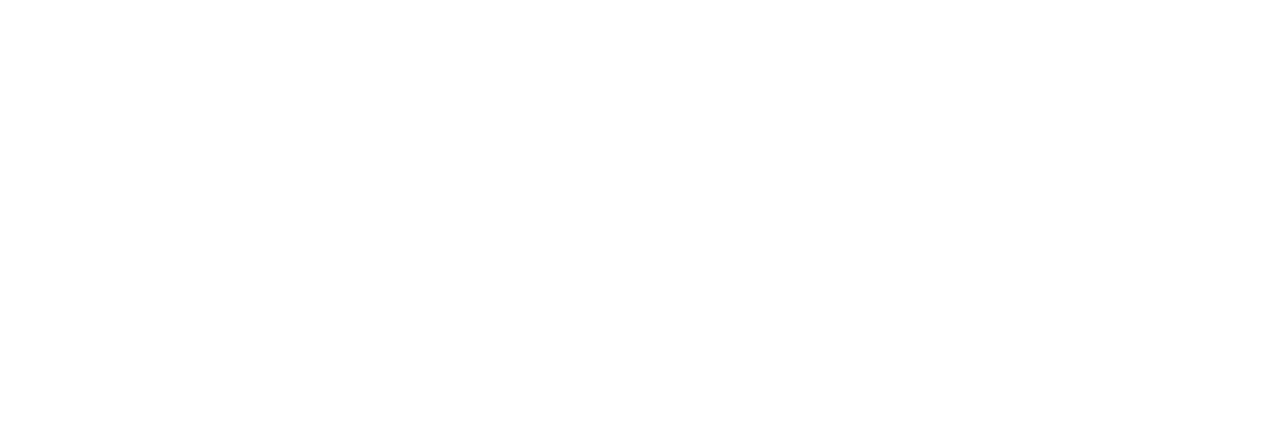
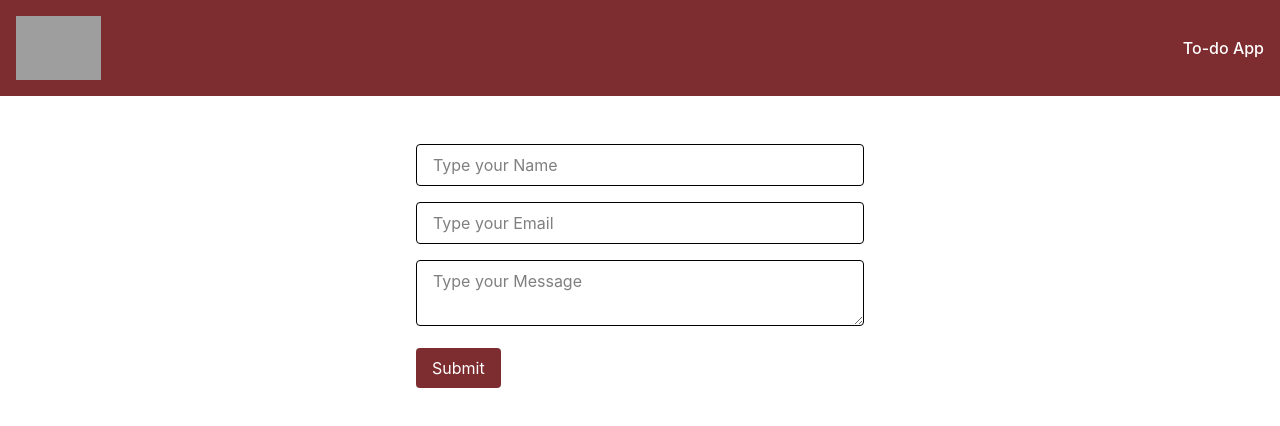
Before and after one commit to StefanosMotsos/cf9-react-app, a React (Vite) app: page /multifield-form-validation in a window 1280 px wide. Before the commit this address had no page. Shown: the top 426 px of the page. Built offline with nearby package versions, Linux system fonts and the light colour scheme; grey boxes are pictures that could not be loaded.

Commit message:
feat: added MultiFieldFormValidation component

```diff
--- a/src/App.tsx
+++ b/src/App.tsx
@@ -67,6 +67,7 @@
 import UserPage from "./pages/UserPage.tsx";
 import SearchPage from "./pages/SearchPage.tsx";
 import MultiFieldForm from "./components/LessonNine/MultiFieldForm.tsx";
+import MultiFieldFormValidation from "./components/LessonNine/MultiFieldFormValidation.tsx";
 
 function App() {
 
@@ -153,6 +154,7 @@
                 <Route path="search" element={<SearchPage />} />
 
                 <Route path='multifield-form' element={<MultiFieldForm/>} />
+                <Route path="multifield-form-validation" element={<MultiFieldFormValidation />} />
 
 
             </Route>
--- /dev/null
+++ b/src/components/LessonNine/MultiFieldFormValidation.tsx
@@ -0,0 +1,141 @@
+import {useState} from "react";
+
+type FormValues = {
+    name: string,
+    email: string,
+    message: string,
+}
+
+type FormErrors = {
+    name?: string,
+    email?: string,
+    message?: string,
+}
+
+const initialValues: FormValues = {
+    name: "",
+    email: "",
+    message: "",
+}
+
+const emailRegex =
+    /^([\w-]+(?:\.[\w-]+)*)@((?:[\w-]+\.)*\w[\w-]{0,66})\.([a-z]{2,6}(?:\.[a-z]{2})?)$/;
+
+const MultiFieldFormWithValidation = () => {
+    const [values, setValues] = useState<FormValues>(initialValues);
+    const [errors, setErrors] = useState<FormErrors>({});
+    const [submittedData, setSubmittedData] = useState<FormValues | null>(null);
+
+    const validateForm = (values: FormValues): FormErrors => {
+        const errors: FormErrors = {}
+        if (!values.name.trim()) {
+            errors.name = "Name is required"
+        }
+        if (!values.email.trim() || !emailRegex.test(values.email)) {
+            errors.email = "Invalid Email address"
+        }
+        if (!values.message.trim() || values.message.length < 5) {
+            errors.message = "Message must be at least 5 characters"
+        }
+        return errors;
+    }
+
+    const handleChange = (
+        e: React.ChangeEvent<HTMLInputElement | HTMLTextAreaElement>
+    ) =>{
+        const { name, value } = e.target;
+        setValues((prev) => ({ ...prev, [name]: value }));
+        setErrors((prev) => ({ ...prev, [name]: undefined }));
+    }
+
+    const handleClear = () => {
+        setValues(initialValues);
+        setErrors({});
+    }
+
+    const handleSubmit = (e: React.FormEvent<HTMLFormElement>) => {
+        e.preventDefault();
+
+        const validationErrors = validateForm(values)
+        if (Object.keys(validationErrors).length > 0) {
+            setErrors(validationErrors);
+            setSubmittedData(null);
+            return;
+        }
+
+        setSubmittedData(values)
+        setValues(initialValues)
+        setErrors({});
+    }
+
+    return (
+        <>
+            <form
+                onSubmit={handleSubmit}
+                className="max-w-md mx-auto space-y-4">
+                <div>
+                    <input
+                        type="text"
+                        name="name"
+                        value={values.name}
+                        onChange={handleChange}
+                        placeholder="Type your Name"
+                        className="w-full border rounded px-4 py-2"
+                    />
+                    {errors.name && (
+                        <p className="text-cf-dark-red text-sm mt-1">{errors.name}</p>
+                    )}
+                </div>
+                <div>
+                    <input
+                        type="text"
+                        name="email"
+                        value={values.email}
+                        onChange={handleChange}
+                        placeholder="Type your Email"
+                        className="w-full border rounded px-4 py-2"
+                    />
+                    {errors.email && (
+                        <p className="text-cf-dark-red text-sm mt-1">{errors.email}</p>
+                    )}
+                </div>
+                <div>
+          <textarea
+              name="message"
+              value={values.message}
+              onChange={handleChange}
+              placeholder="Type your Message"
+              className="w-full border rounded px-4 py-2"
+          ></textarea>
+                    {errors.message && (
+                        <p className="text-cf-dark-red text-sm mt-1">{errors.message}</p>
+                    )}
+                </div>
+
+                <div className="flex gap-4">
+                    <button
+                        type="submit"
+                        className="bg-cf-dark-red text-white px-4 py-2 rounded">
+                        Submit
+                    </button>
+                    <button
+                        onClick={handleClear}
+                        className="bg-cf-dark-gray text-white px-4 py-2 rounded">
+                        Clear
+                    </button>
+                </div>
+
+            </form>
+            {submittedData && (
+                <>
+                    <div className="mt-6 pt-4 max-w-md mx-auto border-t space-y-2">
+                        <p><strong>Name:</strong> {submittedData.name}</p>
+                        <p><strong>Email:</strong> {submittedData.email}</p>
+                        <p><strong>Message:</strong> {submittedData.message}</p>
+                    </div>
+                </>
+            )}
+        </>
+    )
+}
+export default MultiFieldFormWithValidation;
```
